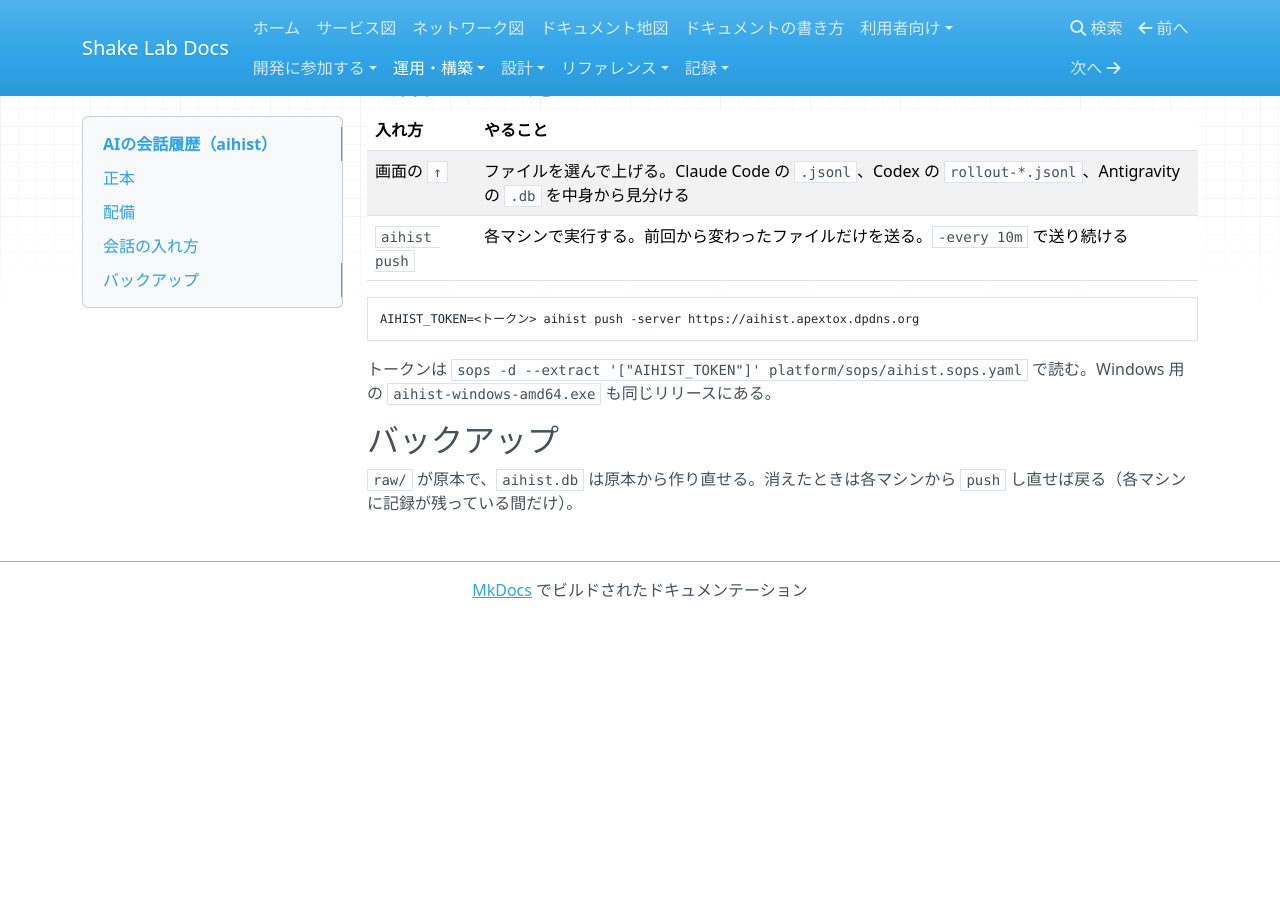
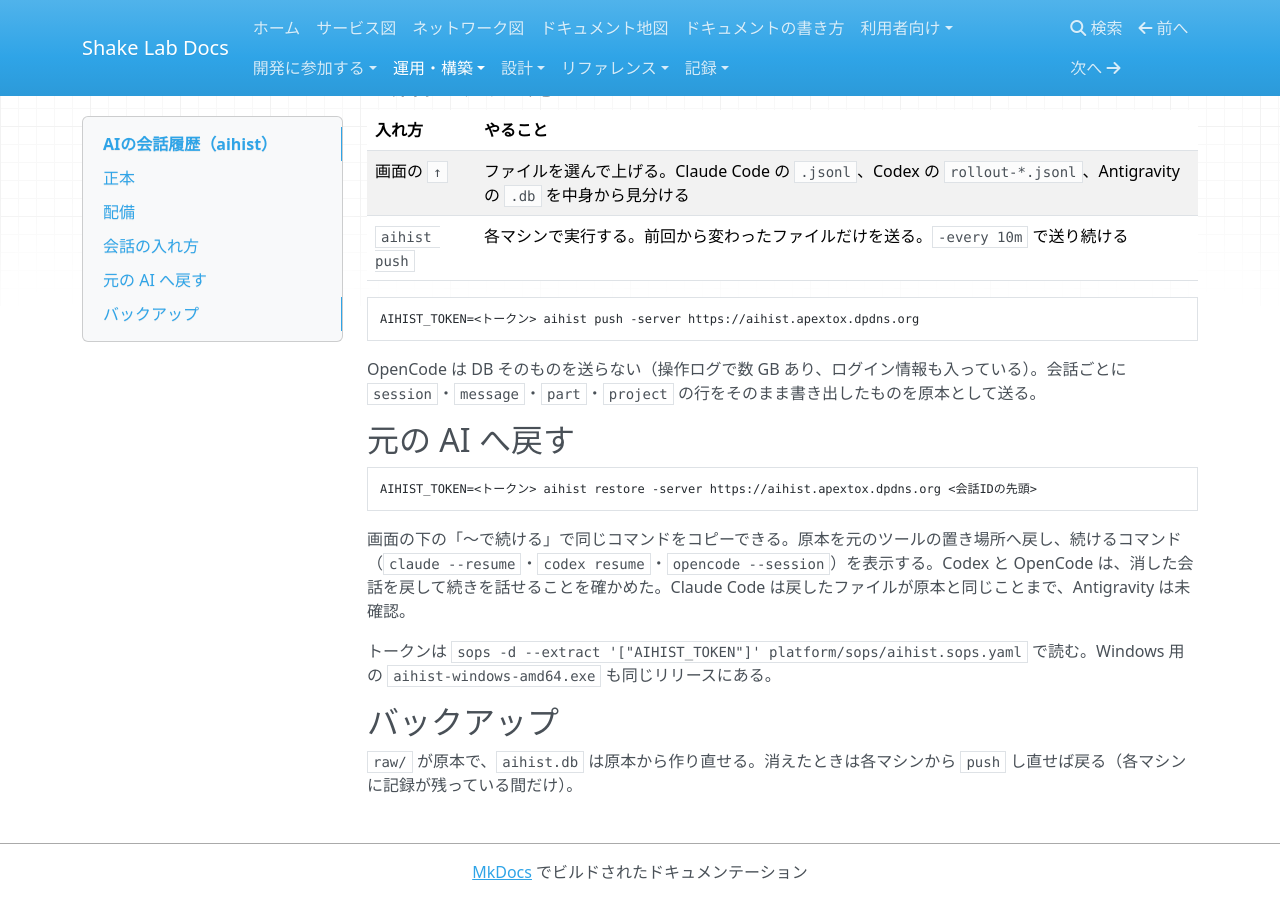
Before and after one commit to rurutheGeek/shake-cloud, an MkDocs documentation site: the page built from docs/operations/aihist.md, in a window 1280 px wide and 900 px high, scrolled down 926 px. Built offline with MkDocs 1.6.1, drawn with Linux system fonts in a browser that asks for light colours; nearby versions of some CDN libraries; a script that is not in the unit is left out; before the commit the page ends 1544 px from its top, so only the background shows below that.

Commit message:
feat(aihist): v0.3.0 に上げる（AI チャット形の画面・元の AI へ戻す restore）
Co-Authored-By: Claude Opus 5.5 <noreply@anthropic.com>

````diff
--- a/docs/operations/aihist.md
+++ b/docs/operations/aihist.md
@@ -49,6 +49,16 @@ gh release download v<版> -R rurutheGeek/aihist -p SHA256SUMS -O - | grep linux
 AIHIST_TOKEN=<トークン> aihist push -server https://aihist.apextox.dpdns.org
 ```
 
+OpenCode は DB そのものを送らない（操作ログで数 GB あり、ログイン情報も入っている）。会話ごとに `session`・`message`・`part`・`project` の行をそのまま書き出したものを原本として送る。
+
+## 元の AI へ戻す
+
+```bash
+AIHIST_TOKEN=<トークン> aihist restore -server https://aihist.apextox.dpdns.org <会話IDの先頭>
+```
+
+画面の下の「〜で続ける」で同じコマンドをコピーできる。原本を元のツールの置き場所へ戻し、続けるコマンド（`claude --resume`・`codex resume`・`opencode --session`）を表示する。Codex と OpenCode は、消した会話を戻して続きを話せることを確かめた。Claude Code は戻したファイルが原本と同じことまで、Antigravity は未確認。
+
 トークンは `sops -d --extract '["AIHIST_TOKEN"]' platform/sops/aihist.sops.yaml` で読む。Windows 用の `aihist-windows-amd64.exe` も同じリリースにある。
 
 ## バックアップ
````
Also changed, not shown: docs/operations/handover.md (+1 -1 lines), 1 other file.
